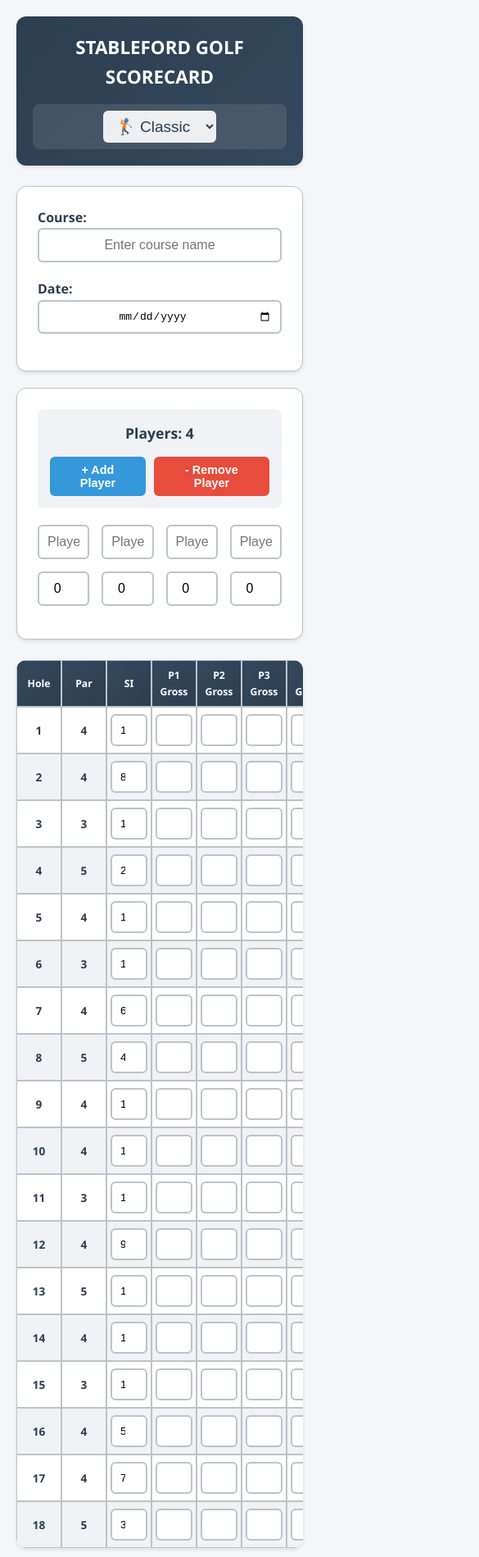
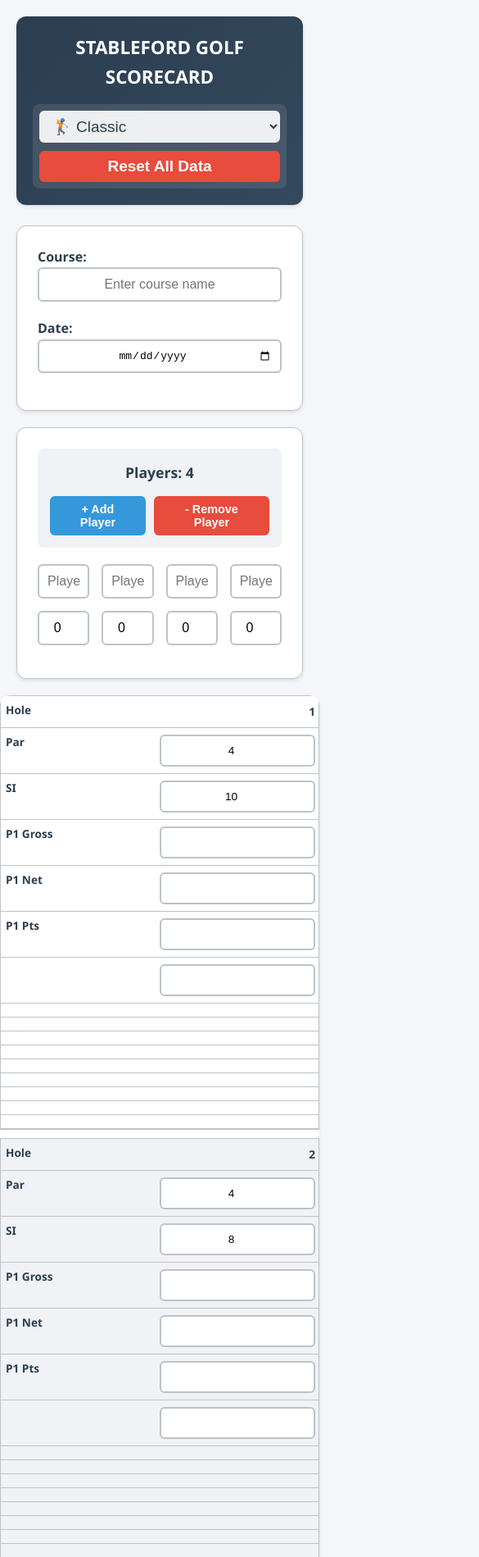
Before and after one commit to Mrburnification/Stableford-calc, a plain HTML site: page index.html in a window 390 px wide. Shown: the top 1899 px of the page at 82% size, 585 px wide, since content can reach past the window. Drawn offline with Linux system fonts and the light colour scheme.

Commit message:
fixes for visuals, par input, reset, and data storage

```diff
--- a/index.html
+++ b/index.html
@@ -16,6 +16,7 @@
                 <option value="dark">🌙 Dark</option>
                 <option value="sporty">🔥 Sporty</option>
             </select>
+            <button id="resetButton" class="btn btn-danger" onclick="confirmReset()">Reset All Data</button>
         </div>
     </div>
 
--- a/script.js
+++ b/script.js
@@ -5,6 +5,7 @@ let state = {
     handicaps: [0, 0, 0, 0],
     scores: Array(18).fill().map(() => Array(4).fill('')),
     strokeIndexes: [10,8,18,2,12,16,6,4,14,11,17,9,1,13,15,5,7,3], // Default SI values
+    pars: [4,4,3,5,4,3,4,5,4,4,3,4,5,4,3,4,4,5], // Default par values
     theme: 'classic',
     playerCount: 4
 };
@@ -30,6 +31,7 @@ function init() {
             handicaps: [0, 0, 0, 0],
             scores: Array(18).fill().map(() => Array(4).fill('')),
             strokeIndexes: [10,8,18,2,12,16,6,4,14,11,17,9,1,13,15,5,7,3],
+            pars: [4,4,3,5,4,3,4,5,4,4,3,4,5,4,3,4,4,5],
             theme: 'classic',
             playerCount: 4
         };
@@ -144,7 +146,10 @@ function createScoreTable() {
         const tr = document.createElement('tr');
         let rowHtml = `
             <td><strong>${hole + 1}</strong></td>
-            <td><strong>${defaultPars[hole]}</strong></td>
+            <td><input type="number" min="3" max="6"
+                 class="par" data-hole="${hole}"
+                 value="${state.pars[hole] || ''}"
+                 placeholder="Par"></td>
             <td><input type="number" min="1" max="18"
                  class="stroke-index" data-hole="${hole}"
                  value="${state.strokeIndexes[hole] || ''}"
@@ -207,8 +212,9 @@ function calculateNetScore(gross, handicap, si) {
     return parseInt(gross) - strokes;
 }
 
-function calculatePoints(net, par) {
+function calculatePoints(net, hole) {
     if (net === '') return '';
+    const par = state.pars[hole];
     const diff = net - par;
     if (diff <= -4) return 6;
     if (diff <= -3) return 5;
@@ -239,7 +245,7 @@ function updateCalculations() {
 
             const gross = grossInput.value;
             const net = calculateNetScore(gross, state.handicaps[p], si);
-            const points = calculatePoints(net, defaultPars[hole]);
+            const points = calculatePoints(net, hole);
 
             netCell.textContent = net || '';
             pointsCell.textContent = points || '';
@@ -324,7 +330,7 @@ function calculateTotalPoints(player, startHole, endHole) {
 
         const si = state.strokeIndexes[startHole + index] || '';
         const net = calculateNetScore(gross, state.handicaps[player], si);
-        return sum + (calculatePoints(net, defaultPars[startHole + index]) || 0);
+        return sum + (calculatePoints(net, startHole + index) || 0);
     }, 0);
 }
 
@@ -371,6 +377,10 @@ function setupEventListeners() {
             const hole = parseInt(e.target.dataset.hole);
             state.strokeIndexes[hole] = e.target.value;
             updateCalculations();
+        } else if (e.target.classList.contains('par')) {
+            const hole = parseInt(e.target.dataset.hole);
+            state.pars[hole] = parseInt(e.target.value) || 4;
+            updateCalculations();
         } else if (e.target.id === 'courseName') {
             state.course = e.target.value;
             saveState();
@@ -389,14 +399,92 @@ function applyTheme(theme) {
 }
 
 function saveState() {
-    // Can't use localStorage in Claude artifacts - would normally save here
-    console.log('State would be saved:', state);
+    try {
+        localStorage.setItem('stablefordState', JSON.stringify(state));
+        console.log('State saved successfully');
+    } catch (error) {
+        console.error('Error saving state:', error);
+    }
 }
 
 function loadState() {
-    // Can't use localStorage in Claude artifacts - would normally load here
-    console.log('State would be loaded');
+    try {
+        const savedState = localStorage.getItem('stablefordState');
+        if (savedState) {
+            state = JSON.parse(savedState);
+            // Ensure arrays are properly initialized
+            if (!state.pars) state.pars = [4,4,3,5,4,3,4,5,4,4,3,4,5,4,3,4,4,5];
+            if (!state.strokeIndexes) state.strokeIndexes = [10,8,18,2,12,16,6,4,14,11,17,9,1,13,15,5,7,3];
+            if (!state.scores) state.scores = Array(18).fill().map(() => Array(4).fill(''));
+            if (!state.players) state.players = ['', '', '', ''];
+            if (!state.handicaps) state.handicaps = [0, 0, 0, 0];
+            if (!state.playerCount) state.playerCount = 4;
+            if (!state.theme) state.theme = 'classic';
+
+            // Update UI elements
+            document.getElementById('courseName').value = state.course || '';
+            document.getElementById('gameDate').value = state.date || '';
+            document.getElementById('themeSelect').value = state.theme;
+
+            console.log('State loaded successfully');
+        }
+    } catch (error) {
+        console.error('Error loading state:', error);
+        // Initialize with default values if there's an error
+        state = {
+            course: '',
+            date: '',
+            players: ['', '', '', ''],
+            handicaps: [0, 0, 0, 0],
+            scores: Array(18).fill().map(() => Array(4).fill('')),
+            strokeIndexes: [10,8,18,2,12,16,6,4,14,11,17,9,1,13,15,5,7,3],
+            pars: [4,4,3,5,4,3,4,5,4,4,3,4,5,4,3,4,4,5],
+            theme: 'classic',
+            playerCount: 4
+        };
+    }
 }
+
+function confirmReset() {
+    if (confirm('Are you sure you want to reset all data? This action cannot be undone.')) {
+        resetState();
+    }
+}
+
+function resetState() {
+    state = {
+        course: '',
+        date: '',
+        players: ['', '', '', ''],
+        handicaps: [0, 0, 0, 0],
+        scores: Array(18).fill().map(() => Array(4).fill('')),
+        strokeIndexes: [10,8,18,2,12,16,6,4,14,11,17,9,1,13,15,5,7,3],
+        pars: [4,4,3,5,4,3,4,5,4,4,3,4,5,4,3,4,4,5],
+        theme: 'classic',
+        playerCount: 4
+    };
+
+    // Clear localStorage
+    localStorage.removeItem('stablefordState');
+
+    // Reset UI
+    document.getElementById('courseName').value = '';
+    document.getElementById('gameDate').value = '';
+    document.getElementById('themeSelect').value = 'classic';
+
+    // Reinitialize the UI
+    updatePlayerInputs();
+    createScoreTable();
+    createSummary();
+    setupEventListeners();
+    applyTheme('classic');
+    updatePlayerControls();
+
+    console.log('State reset to defaults');
+}
+
+// Add event listener for beforeunload to save state
+window.addEventListener('beforeunload', saveState);
 
 // Initialize when DOM is ready
 document.addEventListener('DOMContentLoaded', init);
--- a/styles.css
+++ b/styles.css
@@ -42,6 +42,9 @@ body {
     border-radius: 8px;
     padding: 8px;
     backdrop-filter: blur(10px);
+    display: flex;
+    gap: 10px;
+    align-items: center;
 }
 
 .theme-selector select {
@@ -53,6 +56,12 @@ body {
     cursor: pointer;
     color: #2c3e50;
     font-weight: 500;
+}
+
+.theme-selector .btn {
+    padding: 8px 12px;
+    font-size: 0.85em;
+    white-space: nowrap;
 }
 
 .section {
@@ -254,11 +263,21 @@ body.sporty {
 
     .score-table {
         font-size: 0.85em;
+        margin: 0 -20px; /* Negative margin to allow full width */
+        width: calc(100% + 40px); /* Compensate for negative margin */
+        overflow-x: auto;
+        -webkit-overflow-scrolling: touch; /* Smooth scrolling on iOS */
+    }
+
+    .score-table table {
+        min-width: 100%;
+        table-layout: fixed;
     }
 
     th, td {
         padding: 8px 4px;
         min-width: 45px;
+        white-space: nowrap;
     }
 
     .header {
@@ -270,5 +289,65 @@ body.sporty {
         position: static;
         margin-top: 15px;
         text-align: center;
+        flex-direction: column;
+        gap: 10px;
     }
+
+    .theme-selector select,
+    .theme-selector .btn {
+        width: 100%;
+    }
+
+    /* Force table to not be like tables anymore */
+    .score-table table,
+    .score-table thead,
+    .score-table tbody,
+    .score-table th,
+    .score-table td,
+    .score-table tr {
+        display: block;
+    }
+
+    /* Hide table headers (but not display: none;, for accessibility) */
+    .score-table thead tr {
+        position: absolute;
+        top: -9999px;
+        left: -9999px;
+    }
+
+    .score-table tr {
+        border: 1px solid var(--border-color);
+        margin-bottom: 10px;
+    }
+
+    .score-table td {
+        /* Behave  like a "row" */
+        border: none;
+        border-bottom: 1px solid var(--border-color);
+        position: relative;
+        padding-left: 50%;
+        text-align: right;
+    }
+
+    .score-table td:before {
+        /* Now like a table header */
+        position: absolute;
+        /* Top/left values mimic padding */
+        top: 6px;
+        left: 6px;
+        width: 45%;
+        padding-right: 10px;
+        white-space: nowrap;
+        text-align: left;
+        font-weight: bold;
+    }
+
+    /* Label the data */
+    .score-table td:nth-of-type(1):before { content: "Hole"; }
+    .score-table td:nth-of-type(2):before { content: "Par"; }
+    .score-table td:nth-of-type(3):before { content: "SI"; }
+    .score-table td:nth-of-type(4):before { content: "P1 Gross"; }
+    .score-table td:nth-of-type(5):before { content: "P1 Net"; }
+    .score-table td:nth-of-type(6):before { content: "P1 Pts"; }
+    /* Add more labels as needed based on player count */
 }
```
